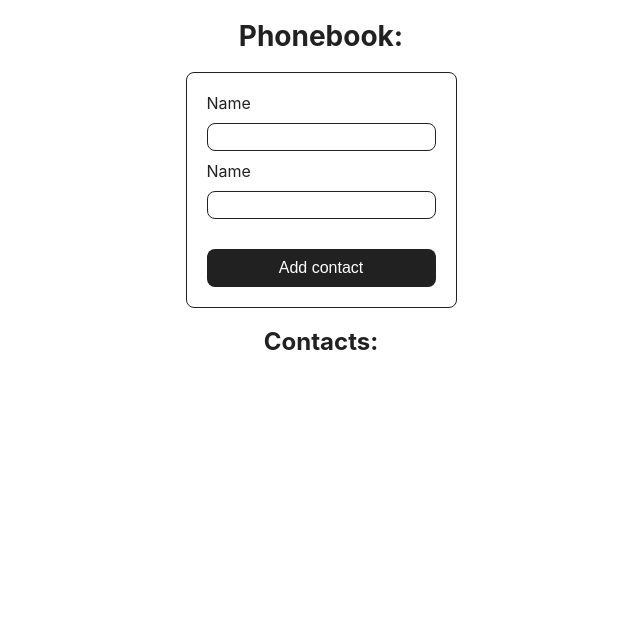
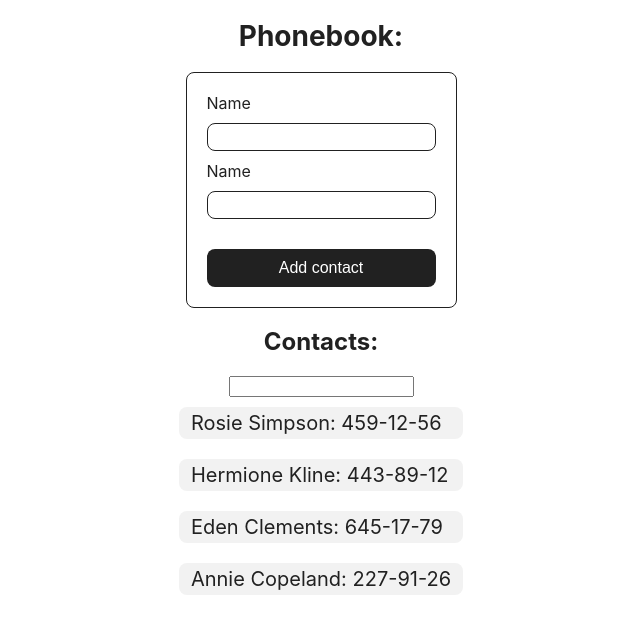
Before and after one commit to Maksym-Zyza/goit-react-woolf-hw-02-phonebook, a React (Create React App) app: page / in a window 1280 px wide. Shown: the top 634 px of the page, without its empty margins (319-959 px from the left). Built offline with nearby package versions, Linux system fonts and the light colour scheme.

Commit message:
added task 2.3

```diff
--- a/src/components/App.jsx
+++ b/src/components/App.jsx
@@ -4,9 +4,15 @@
 
 export class App extends Component {
   state = {
-    contacts: [],
+    contacts: [
+      { id: 'id-1', name: 'Rosie Simpson', number: '459-12-56' },
+      { id: 'id-2', name: 'Hermione Kline', number: '443-89-12' },
+      { id: 'id-3', name: 'Eden Clements', number: '645-17-79' },
+      { id: 'id-4', name: 'Annie Copeland', number: '227-91-26' },
+    ],
     name: '',
     number: '',
+    filter: '',
   };
 
   handleSubmit = e => {
@@ -25,8 +31,15 @@
     this.setState({ [name]: e.target.value });
   };
 
+  filteredContacts = contacts => {
+    const { filter } = this.state;
+    return contacts.filter(contact =>
+      contact.name.toLowerCase().includes(filter.toLowerCase())
+    );
+  };
+
   render() {
-    const { name, number, contacts } = this.state;
+    const { name, number, contacts, filter } = this.state;
     return (
       <div className="container">
         <h1>Phonebook:</h1>
@@ -55,8 +68,15 @@
         </form>
 
         <h2>Contacts:</h2>
+        <label htmlFor="filter"></label>
+        <input
+          type="text"
+          name="filter"
+          value={filter}
+          onChange={this.handleChange}
+        />
         <ul>
-          {contacts.map(contact => (
+          {this.filteredContacts(contacts).map(contact => (
             <li key={contact.id}>{`${contact.name}: ${contact.number}`}</li>
           ))}
         </ul>
```
